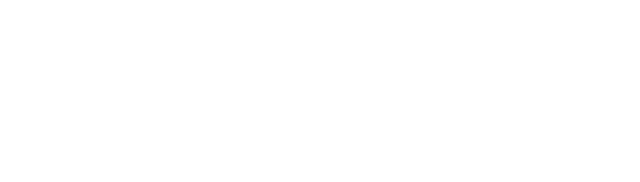
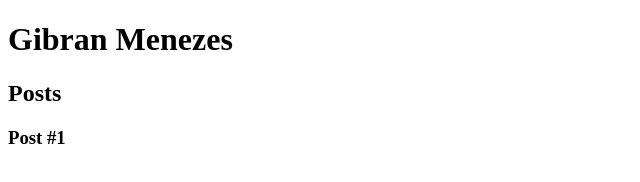
Before and after one commit to gibranmenezes/DIO-Philips-repositorio, a plain HTML site: page Introdução HTML - CSS/index.html in a window 1280 px wide. Shown: the whole page, without its empty margins (0-640 px from the left). Drawn offline with Linux system fonts and the light colour scheme.

Commit message:
Utilização das novas tags HTML5 no documento index.html

```diff
--- a/Introdução HTML - CSS/index.html
+++ b/Introdução HTML - CSS/index.html
@@ -6,6 +6,23 @@
   <title>Gibran Menezes</title>
 </head>
 <body>
+  <header>
+    <h1>Gibran Menezes</h1>
+  </header>
+  <section>
+    <header>
+      <h2>Posts</h2>
+    </header>
+    <article>
+      <header>
+        <h3>Post #1</h3>
+      </header>
+    </article>
+
+  </section>
+  <footer>
+
+  </footer>
 
 </body>
 </html>
```
